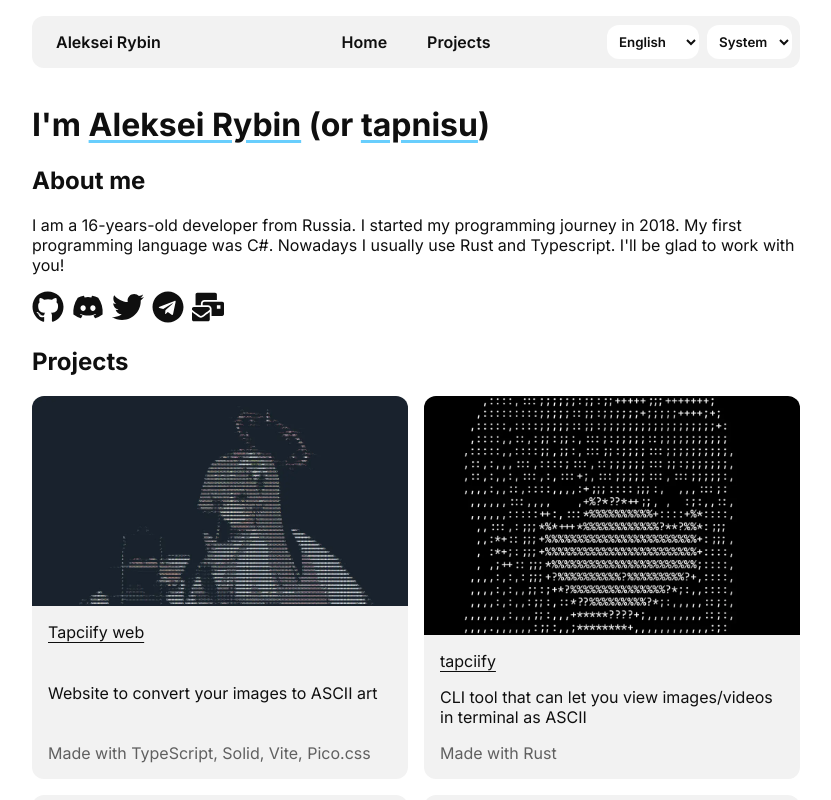
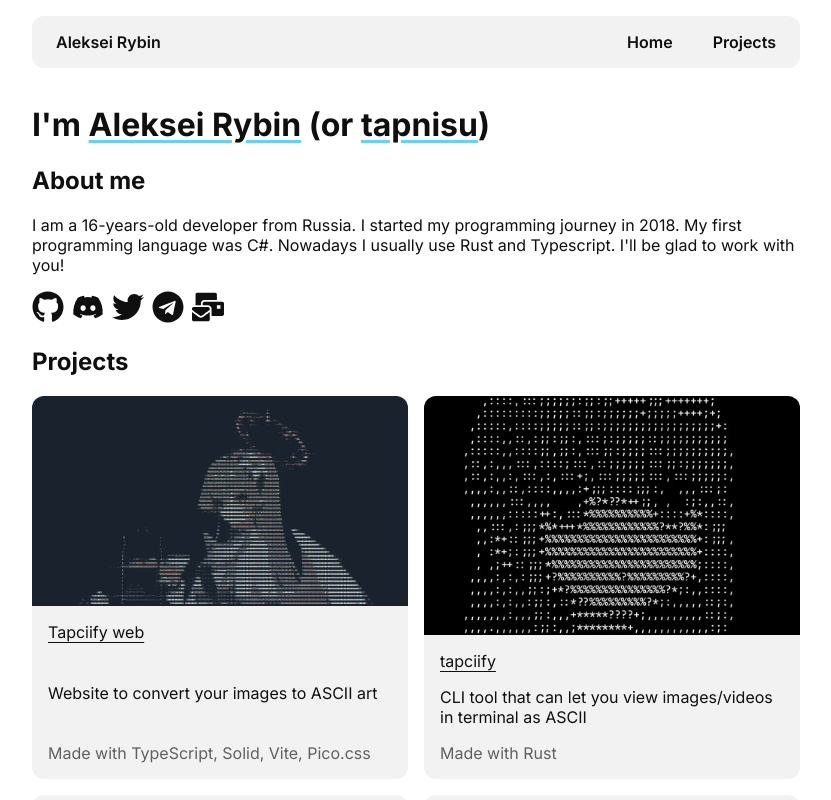
Before and after one commit to tapnisu/tapni.su, a Next.js app: page / in a window 1280 px wide. Shown: the top 800 px of the page, without its empty margins (224-1055 px from the left). Built offline with nearby package versions, Linux system fonts and the light colour scheme.

Commit message:
Move language and theme from navbar to footer

```diff
--- a/components/footer/footer.module.css
+++ b/components/footer/footer.module.css
@@ -28,3 +28,7 @@
     color: var(--accent);
   }
 }
+
+.buttonsContainer > * + * {
+  margin-left: var(--gap-half);
+}
--- a/components/footer/index.tsx
+++ b/components/footer/index.tsx
@@ -2,6 +2,8 @@ import { en, ru } from "@locales/index";
 import Link from "next/link";
 import { useRouter } from "next/router";
 import styles from "./footer.module.css";
+import LocaleSwitch from "@components/LocaleSwitch";
+import ThemeSwitch from "@components/ThemeSwitch";
 
 export default function Footer(props: React.HTMLAttributes<HTMLElement>) {
   const router = useRouter();
@@ -27,6 +29,11 @@ export default function Footer(props: React.HTMLAttributes<HTMLElement>) {
             </Link>
           </li>
         </ul>
+
+        <div className={styles.buttonsContainer}>
+          <LocaleSwitch />
+          <ThemeSwitch />
+        </div>
       </div>
     </footer>
   );
--- a/components/navbar/index.tsx
+++ b/components/navbar/index.tsx
@@ -1,5 +1,3 @@
-import LocaleSwitch from "@components/LocaleSwitch";
-import ThemeSwitch from "@components/ThemeSwitch";
 import { en, ru } from "@locales/index";
 import Link from "next/link";
 import { useRouter } from "next/router";
@@ -10,8 +8,7 @@ export default function Navbar(props: React.HTMLAttributes<HTMLElement>) {
   const t = router.locale === "en" ? en : ru;
 
   return (
-    <nav className={`${styles.navbarContainer} ${props.className}`} {...props}>
-      <div className={styles.navbar}>
+    <nav className={`${styles.navbar} ${props.className}`} {...props}>
       <div className={`${styles.title} ${styles.linksContainer}`}>
         <Link className={styles.link} href="/">
           {t.name}
@@ -26,13 +23,6 @@ export default function Navbar(props: React.HTMLAttributes<HTMLElement>) {
           {t.projectsTitle}
         </Link>
       </div>
-
-        <div className={styles.linksContainer}>
-          <LocaleSwitch />
-
-          <ThemeSwitch />
-        </div>
-      </div>
     </nav>
   );
 }
--- a/components/navbar/navbar.module.css
+++ b/components/navbar/navbar.module.css
@@ -1,32 +1,12 @@
-.navbarContainer {
-  width: 100%;
-
-  display: flex;
-  justify-content: center;
-}
-
 .navbar {
   background: var(--bg-2);
   border-radius: var(--border-radius);
 
   width: 100%;
-  max-width: 768px;
-
   font-weight: 600;
 
   display: grid;
-  grid-template-columns: 1fr 1fr 1fr;
-
-  overflow-x: auto;
-
-  &::-webkit-scrollbar {
-    height: 5px;
-  }
-
-  &::-webkit-scrollbar-thumb {
-    background-color: var(--accent);
-    border-radius: 0 0 var(--border-radius) var(--border-radius);
-  }
+  grid-template-columns: 1fr 1fr;
 }
 
 .linksContainer {
@@ -41,10 +21,6 @@
 }
 
 .linksContainer:nth-child(2) {
-  justify-self: center;
-}
-
-.linksContainer:nth-child(3) {
   justify-self: end;
 }
 
```
Lines whose indentation alone changed are shown as unchanged.
